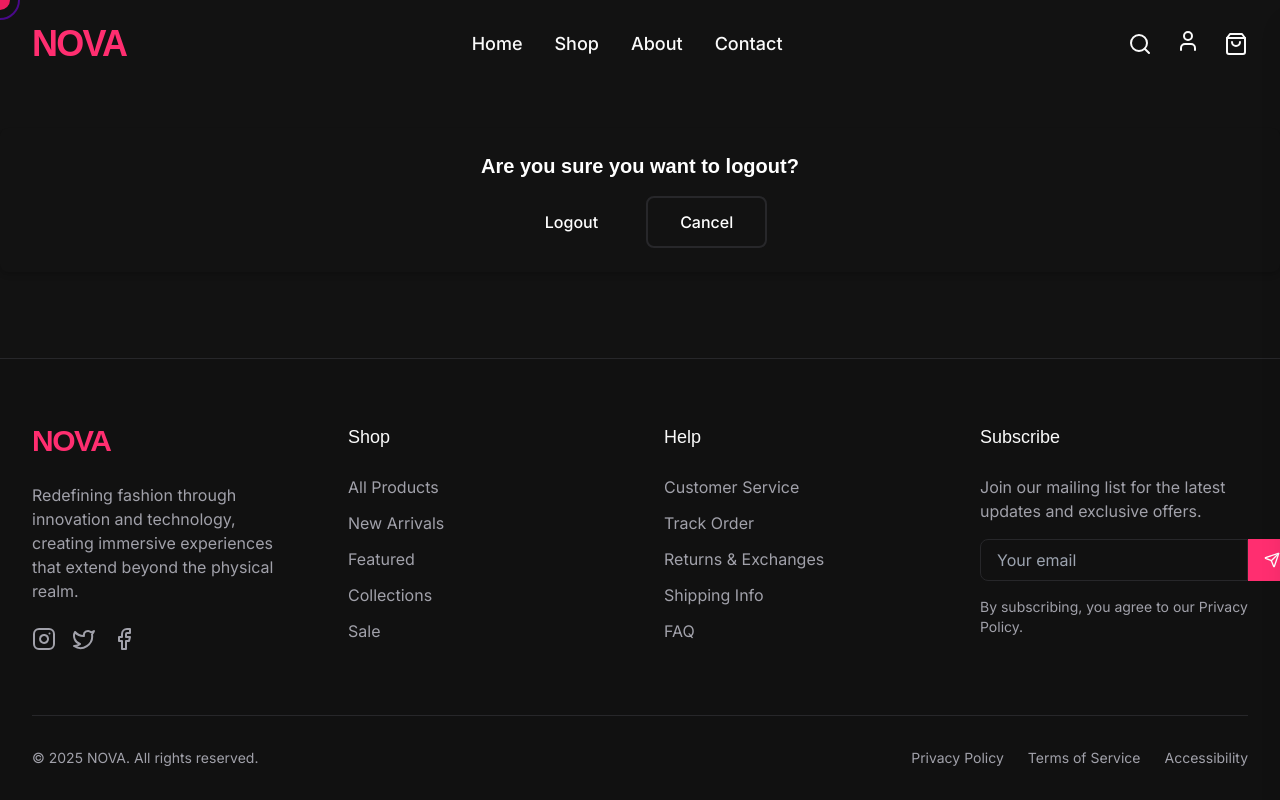
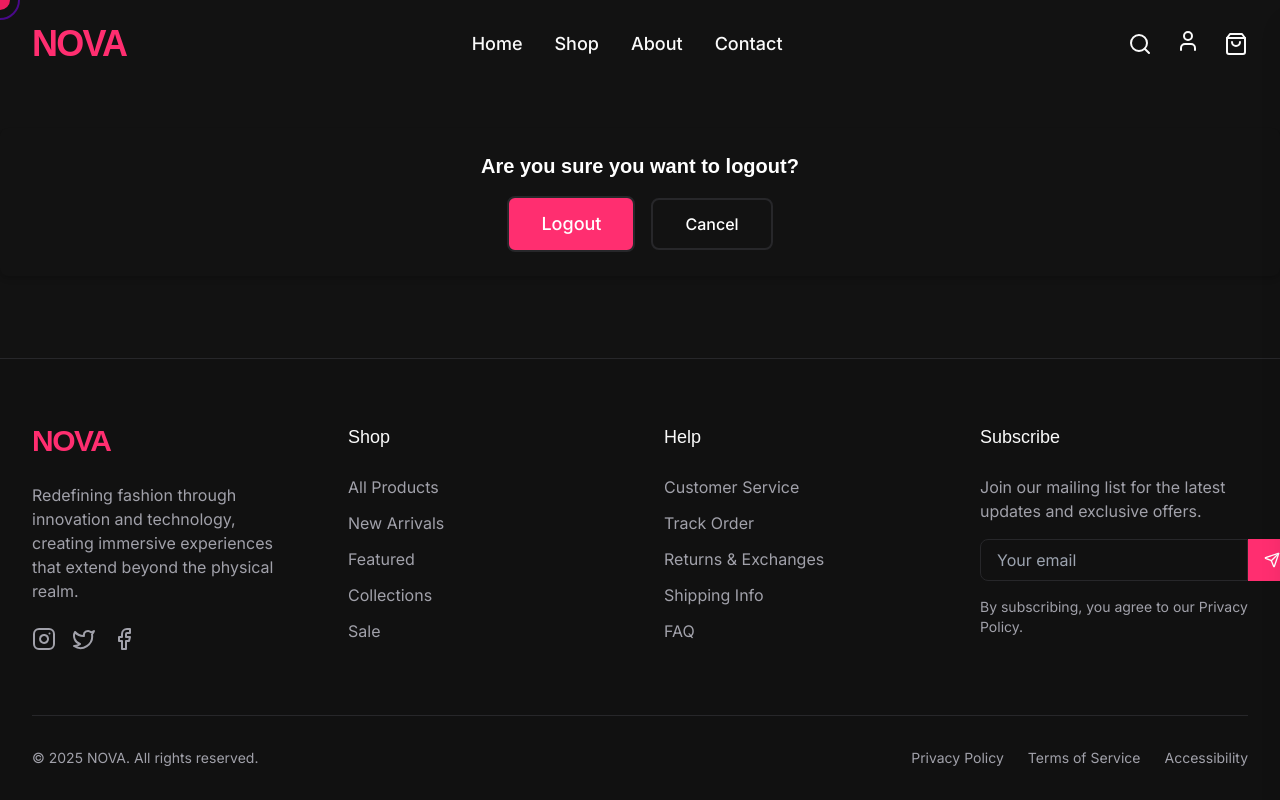
Before and after one commit to harshaltribhuwan/nova-store, a React (Vite) app: page /profile/logout in a window 1280 px wide. Built offline with nearby package versions, Linux system fonts and the light colour scheme; a web font is replaced by a local one.

Commit message:
done changes in the button for logout

```diff
--- a/src/components/Logout.tsx
+++ b/src/components/Logout.tsx
@@ -23,7 +23,7 @@ export default function Logout() {
       <div className="flex justify-center items-center space-x-4">
         <button
           onClick={handleLogout}
-          className="btn-animated bg-danger text-white py-3 px-8 rounded-lg font-medium transition-all duration-300"
+          className="btn-animated bg-primary hover:bg-opacity-90 text-white border-2 border-border py-3 px-8 font-medium text-lg rounded-lg transition-all duration-300 text-center"
           disabled={loading}
         >
           {loading ? "Logging out..." : "Logout"}
```
Also changed, not shown: 5 other files (tests, documents, lock files or other folders).
